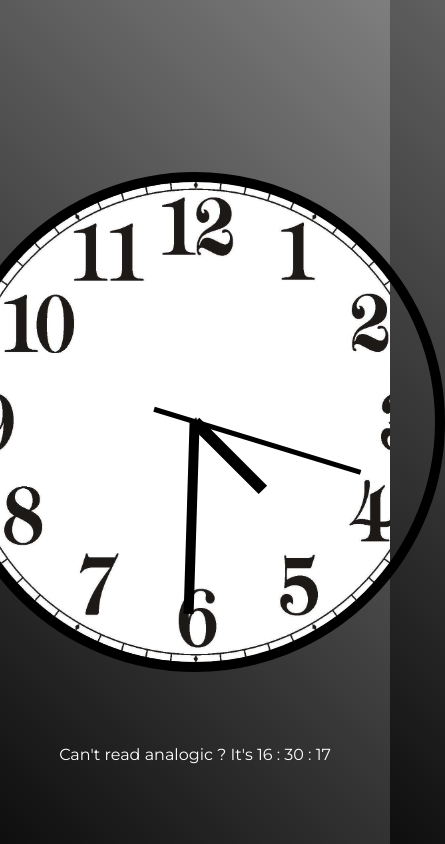
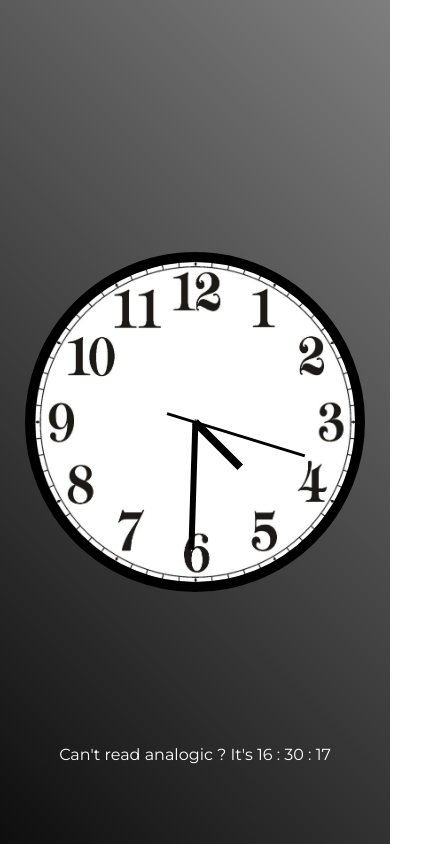
Before and after one commit to eukavlin/js30, a plain HTML site: page 02/index.html in a window 390 px wide. Shown: the whole page, 445 px wide, since content can reach past the window. Drawn offline with Linux system fonts and the light colour scheme; a web font is replaced by a local one.

Commit message:
Forgot the clock ! The CLOCK ! ⏰🐇

```diff
--- a/02/assets/css/style.css
+++ b/02/assets/css/style.css
@@ -76,3 +76,11 @@ body{
   font-family: Montserrat, sans-serif;
   color: #FFF;
 }
+
+@media screen and (max-width:768px) {
+  .clock {
+    background-size: 20em;
+    height: 20em;
+    width: 20em;
+  }
+}
```
